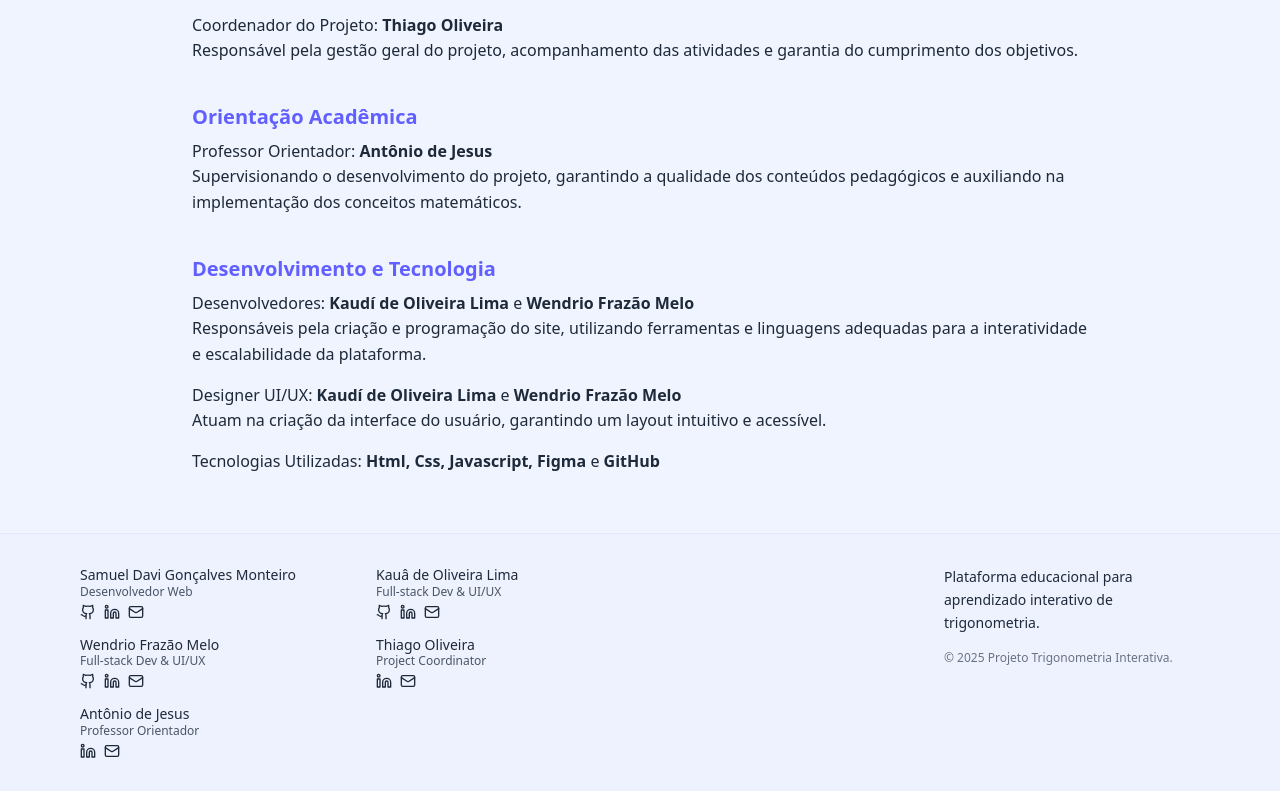
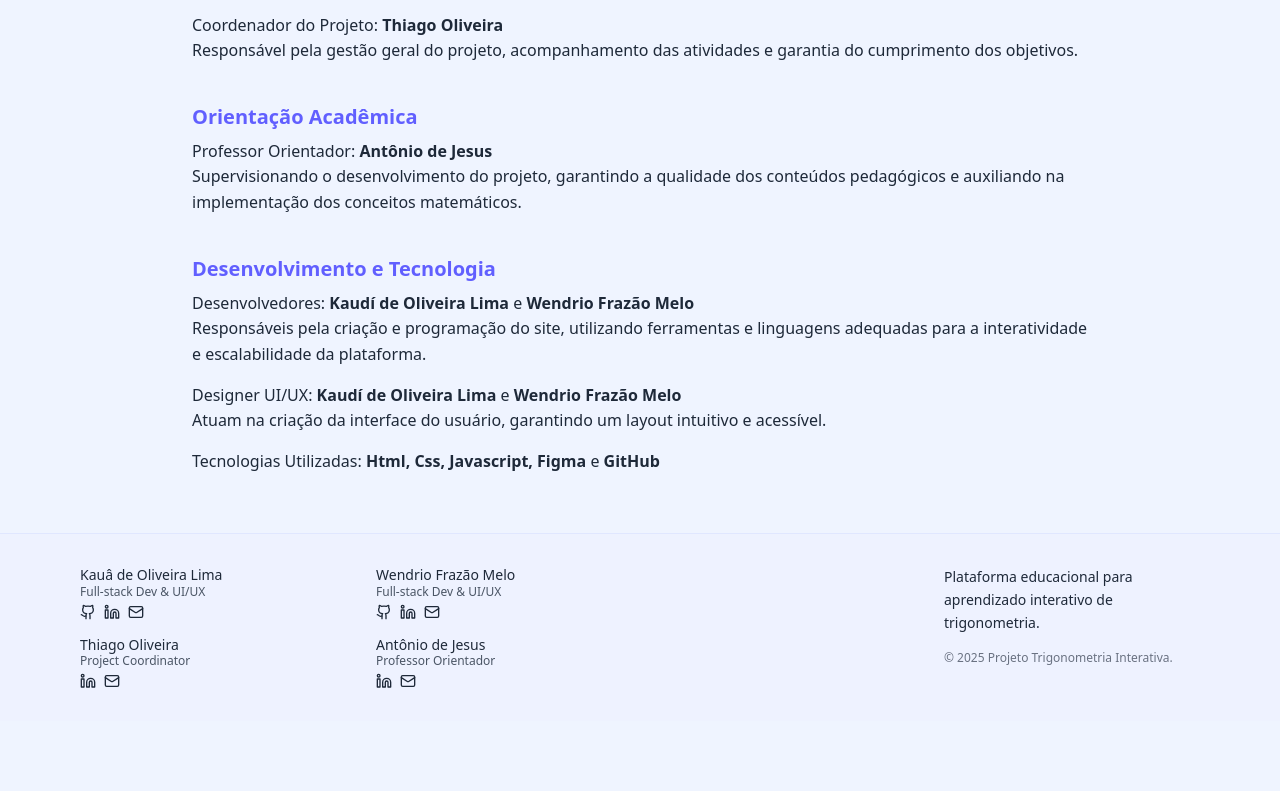
Before and after one commit to samueldmonteiro/projeto-extensao-site, a React (Vite) app: page /sobre in a window 1280 px wide. Shown: the part 971-1762 px from the top of the page. After the commit the page ends 1692 px from the top, so only its background shows below. Built offline with nearby package versions, Linux system fonts and the light colour scheme.

Commit message:
Update index.jsx

```diff
--- a/src/components/Footer/index.jsx
+++ b/src/components/Footer/index.jsx
@@ -1,16 +1,6 @@
 import { Github, Linkedin, Mail } from "lucide-react";
 
 const team = [
-
-  {
-    name: "Samuel Davi Gonçalves Monteiro",
-    role: "Desenvolvedor Web",
-    socials: {
-      github: "https://github.com/samueldmonteiro",
-      linkedin: "https://www.linkedin.com/in/samuel-m-4a4432250/",
-      email: "mailto:samuel.dvmonteiro@gmail.com",
-    },
-  },
 
   {
     name: "Kauâ de Oliveira Lima",
```
